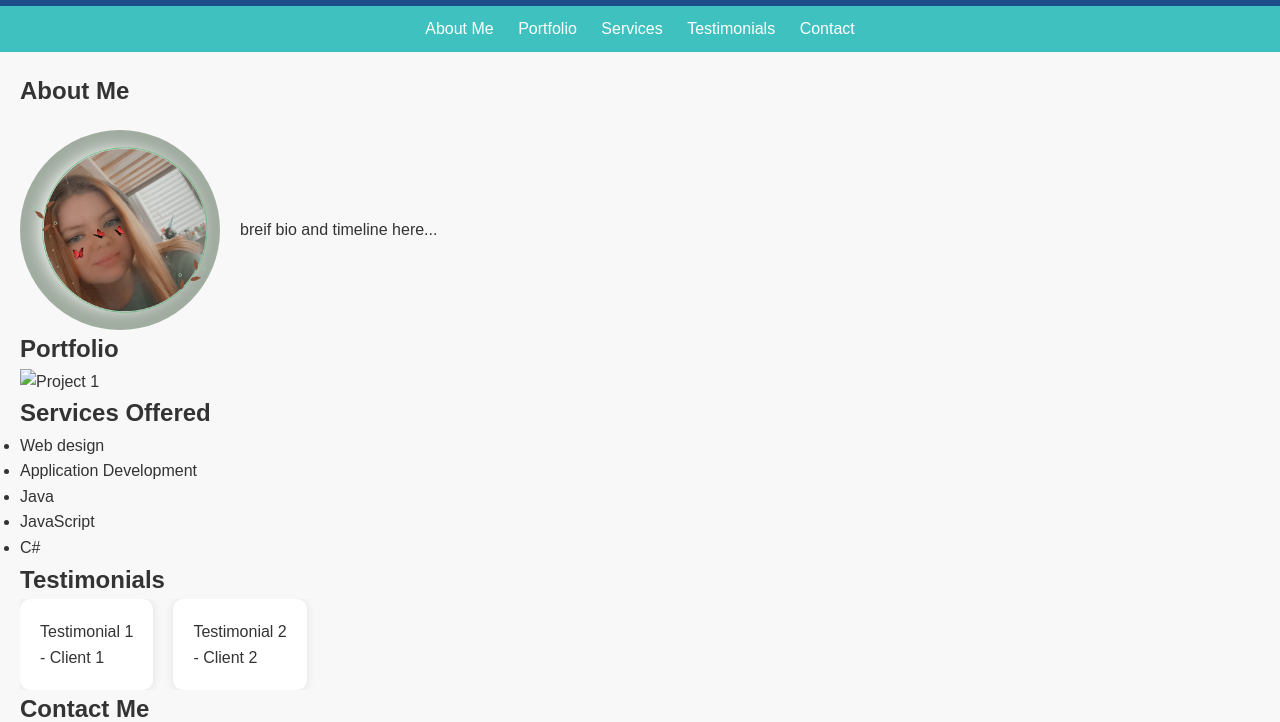
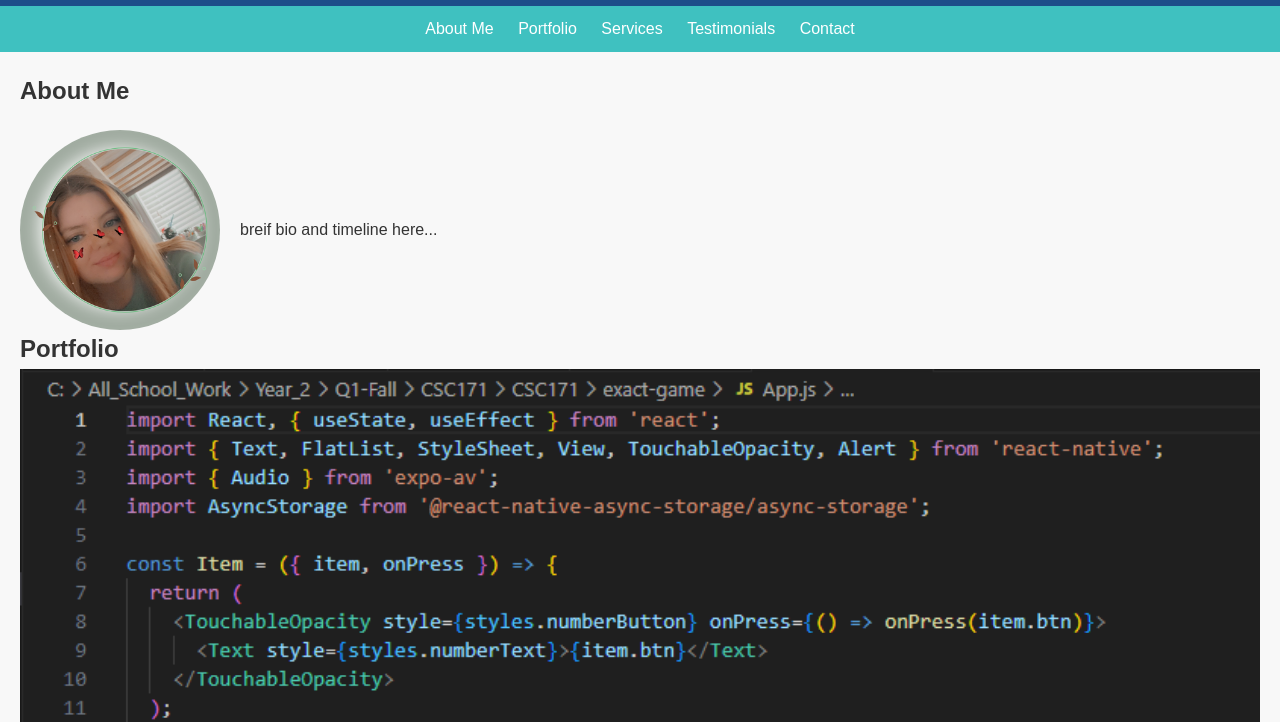
Before and after one commit to abb3ytv-1/abb3ytv-1.github.io, a plain HTML site: page index.html in a window 1280 px wide. Shown: the part 85-807 px from the top of the page. Drawn offline with Linux system fonts and the light colour scheme.

Commit message:
Update index.html

```diff
--- a/index.html
+++ b/index.html
@@ -36,7 +36,7 @@
                 <h2>Portfolio</h2>
                 <div class="gallery">
                     <div class="thumbnail">
-                        <img src="project1.jpg" alt="Project 1">
+                        <img src="/Pictures/project1.png" alt="Project 1">
                         <div class="overlay">
                             <h3>Project 1</h3>
                             <p>Description of project 1</p>
```
